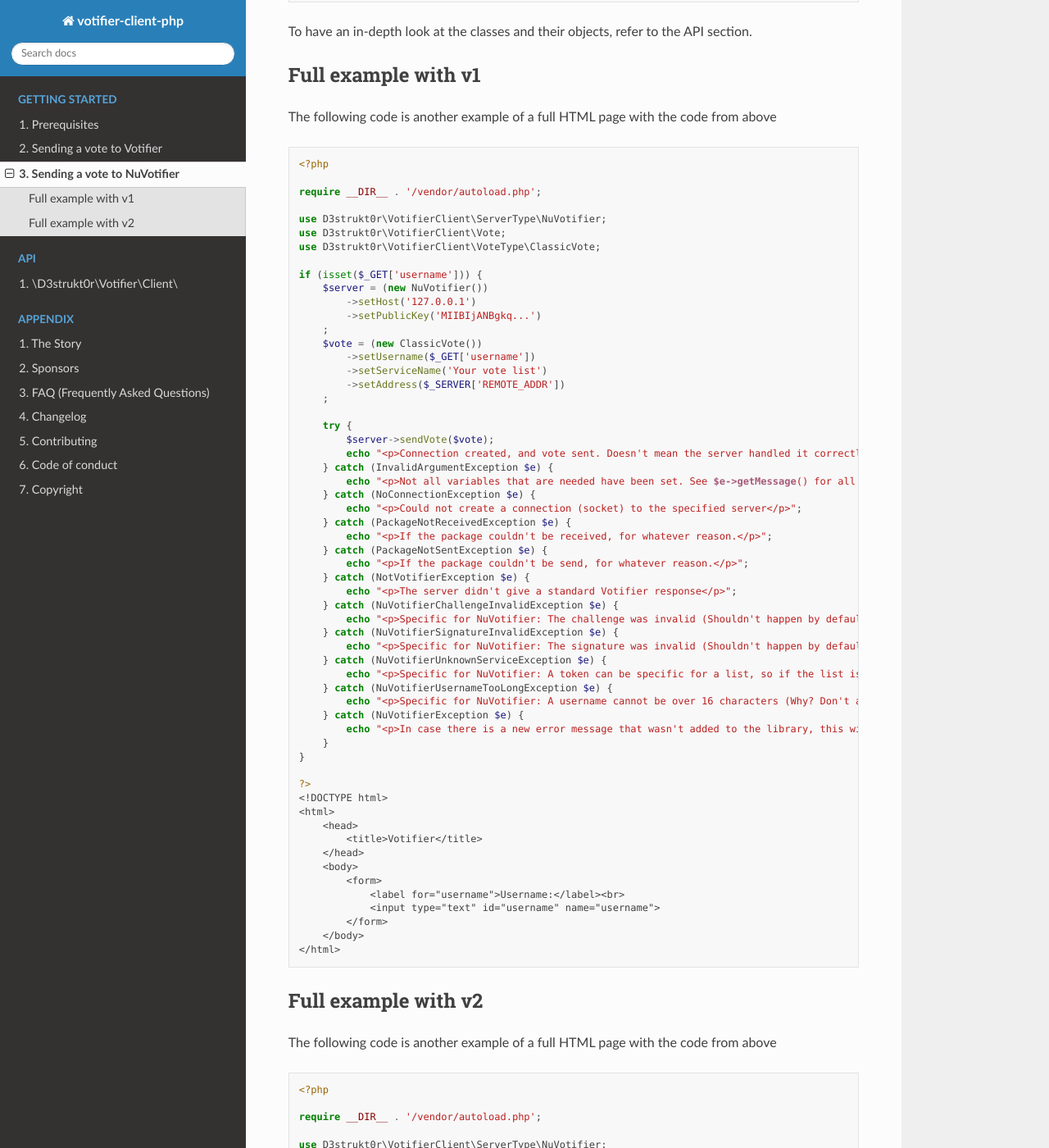
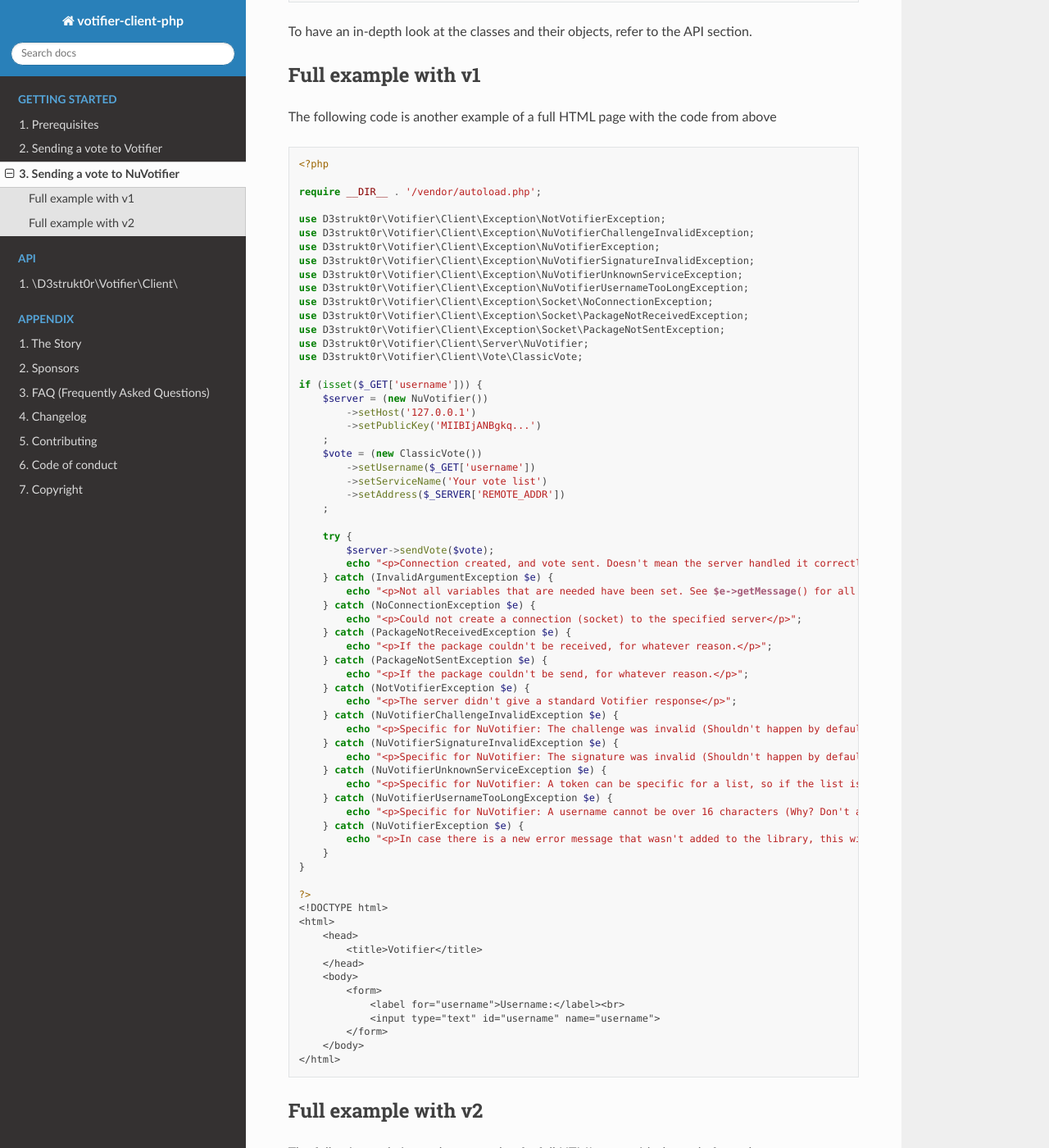
Before and after one commit to D3strukt0r/votifier-client-php, a Sphinx documentation site: the page built from docs/source/getting-started/nuvotifier.rst, in a window 1280 px wide and 1400 px high, scrolled down 1612 px. Shown: the whole window at 82% size. Built offline with Sphinx 7.4.7 and the Read the Docs theme 2.0.0, drawn with Linux system fonts in a browser that asks for light colours; some of the changed text lies outside the part shown.

Commit message:
Fix documentation

```diff
--- a/docs/source/getting-started/nuvotifier.rst
+++ b/docs/source/getting-started/nuvotifier.rst
@@ -97,9 +97,17 @@ The following code is another example of a full HTML page with the code from abo
 
     require __DIR__ . '/vendor/autoload.php';
 
-    use D3strukt0r\VotifierClient\ServerType\NuVotifier;
-    use D3strukt0r\VotifierClient\Vote;
-    use D3strukt0r\VotifierClient\VoteType\ClassicVote;
+    use D3strukt0r\Votifier\Client\Exception\NotVotifierException;
+    use D3strukt0r\Votifier\Client\Exception\NuVotifierChallengeInvalidException;
+    use D3strukt0r\Votifier\Client\Exception\NuVotifierException;
+    use D3strukt0r\Votifier\Client\Exception\NuVotifierSignatureInvalidException;
+    use D3strukt0r\Votifier\Client\Exception\NuVotifierUnknownServiceException;
+    use D3strukt0r\Votifier\Client\Exception\NuVotifierUsernameTooLongException;
+    use D3strukt0r\Votifier\Client\Exception\Socket\NoConnectionException;
+    use D3strukt0r\Votifier\Client\Exception\Socket\PackageNotReceivedException;
+    use D3strukt0r\Votifier\Client\Exception\Socket\PackageNotSentException;
+    use D3strukt0r\Votifier\Client\Server\NuVotifier;
+    use D3strukt0r\Votifier\Client\Vote\ClassicVote;
 
     if (isset($_GET['username'])) {
         $server = (new NuVotifier())
@@ -163,9 +171,17 @@ The following code is another example of a full HTML page with the code from abo
 
     require __DIR__ . '/vendor/autoload.php';
 
-    use D3strukt0r\VotifierClient\ServerType\NuVotifier;
-    use D3strukt0r\VotifierClient\Vote;
-    use D3strukt0r\VotifierClient\VoteType\ClassicVote;
+    use D3strukt0r\Votifier\Client\Exception\NotVotifierException;
+    use D3strukt0r\Votifier\Client\Exception\NuVotifierChallengeInvalidException;
+    use D3strukt0r\Votifier\Client\Exception\NuVotifierException;
+    use D3strukt0r\Votifier\Client\Exception\NuVotifierSignatureInvalidException;
+    use D3strukt0r\Votifier\Client\Exception\NuVotifierUnknownServiceException;
+    use D3strukt0r\Votifier\Client\Exception\NuVotifierUsernameTooLongException;
+    use D3strukt0r\Votifier\Client\Exception\Socket\NoConnectionException;
+    use D3strukt0r\Votifier\Client\Exception\Socket\PackageNotReceivedException;
+    use D3strukt0r\Votifier\Client\Exception\Socket\PackageNotSentException;
+    use D3strukt0r\Votifier\Client\Server\NuVotifier;
+    use D3strukt0r\Votifier\Client\Vote\ClassicVote;
 
     if (isset($_GET['username'])) {
         $server = (new NuVotifier())
```
